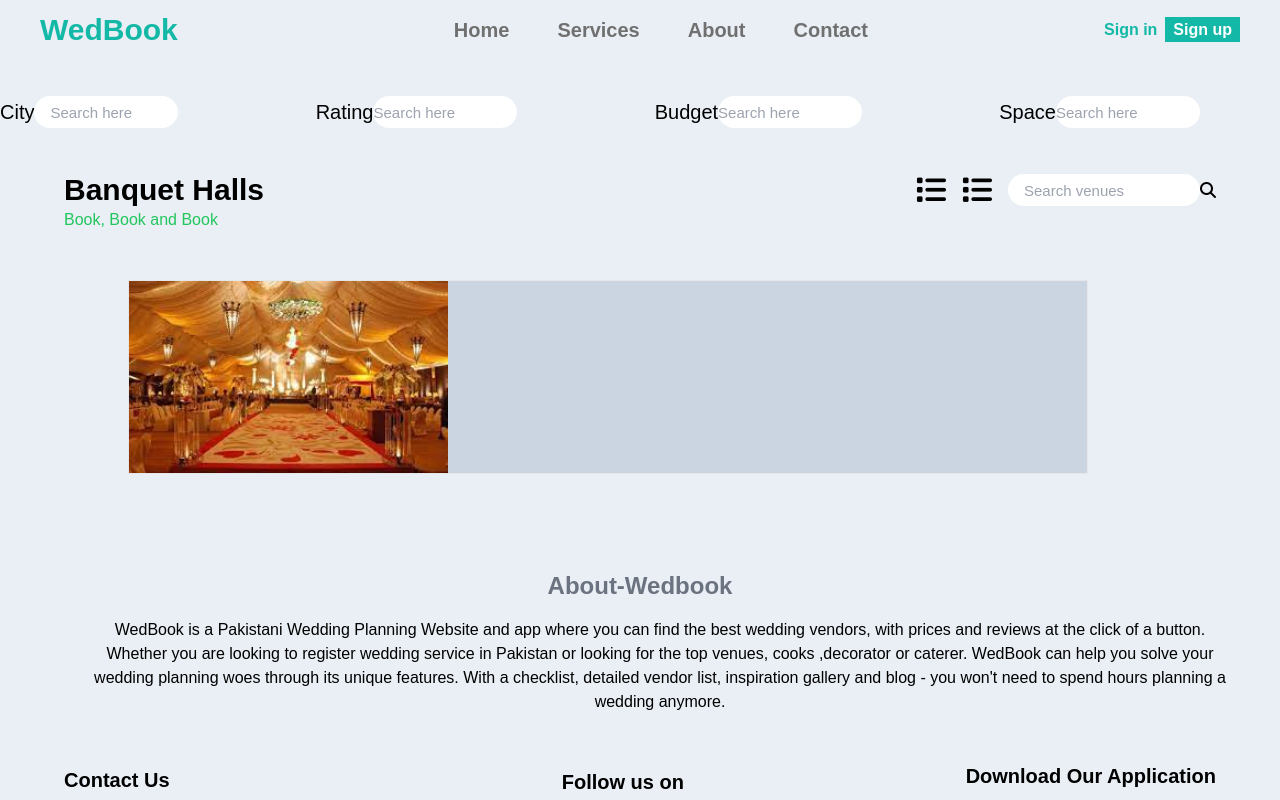
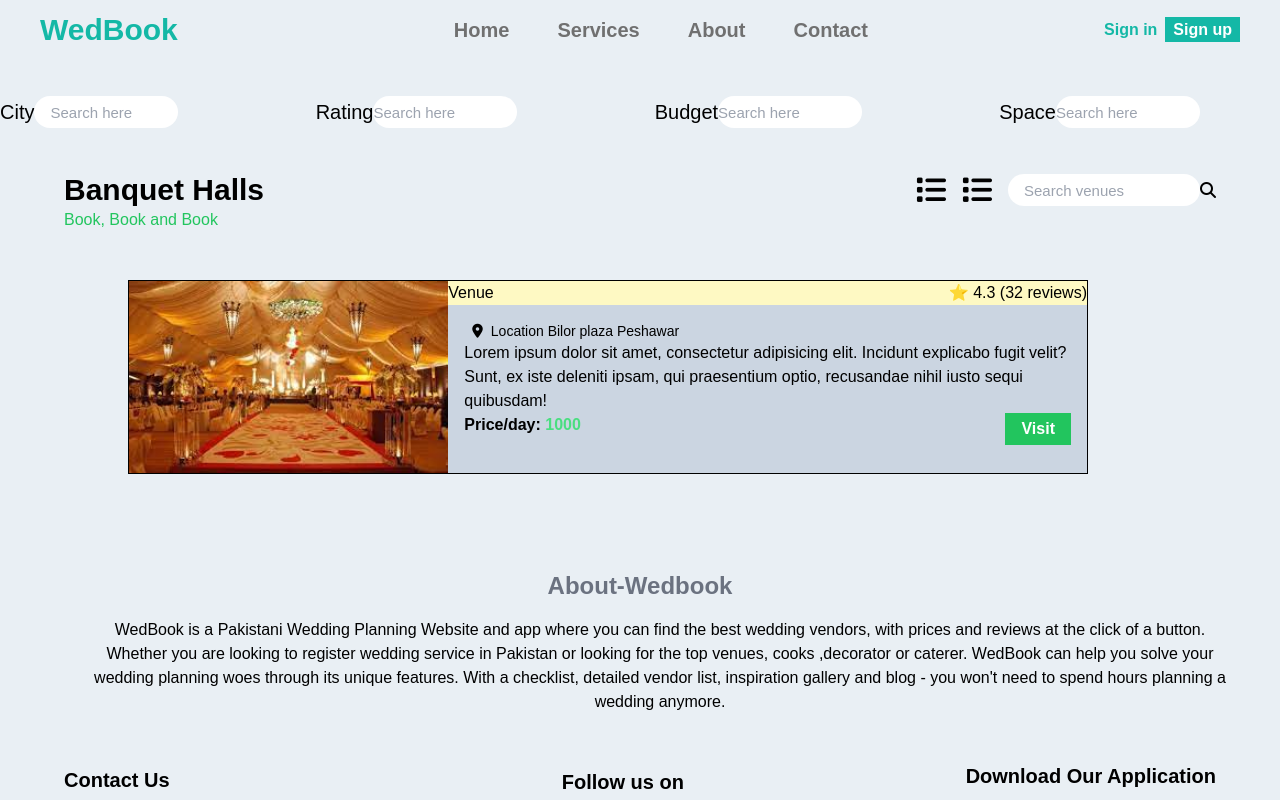
Before and after one commit to yasinafridi1/wedbook, a React (Create React App) app in the folder frontend/: page / in a window 1280 px wide. Shown: the top 800 px of the page. Built offline with nearby package versions, Linux system fonts and the light colour scheme; grey boxes are pictures that could not be loaded.

Commit message:
card for list

```diff
--- a/frontend/src/Components/venues/Card2.js
+++ b/frontend/src/Components/venues/Card2.js
@@ -2,10 +2,40 @@ import React from "react";
 // import Image from "../../images/one.jpg";
 const Card2 = ({ Image }) => {
   return (
-    <div class="w-3/4 h-full mx-32 bg-slate-300 border border-gray-200">
-      <div className="h-full w-full flex justify-between items-center">
-        <div className="h-full w-1/3">
-          <img className="w-full h-full" src={Image} alt="" />
+    // hero div
+    <div class="w-3/4 h-auto flex mx-32 bg-slate-300 border border-black">
+      <div className="w-1/3 h-full">
+        <img className="w-full h-full" src={Image} alt="image not found" />
+      </div>
+
+      <div className="w-2/3">
+        {/* // TITLE */}
+        <div className="w-full flex justify-between bg-yellow-100">
+          <h2>Venue</h2>
+          <span>⭐ 4.3 (32 reviews)</span>
+        </div>
+        {/* // Location */}
+        <div className="text-sm px-6 pt-4">
+          <i className="fa-sharp fa-solid fa-location-dot pr-2"></i>
+          <span>Location Bilor plaza Peshawar</span>
+        </div>
+        {/* Discrp */}
+        <p className="px-4">
+          Lorem ipsum dolor sit amet, consectetur adipisicing elit. Incidunt
+          explicabo fugit velit? Sunt, ex iste deleniti ipsam, qui praesentium
+          optio, recusandae nihil iusto sequi quibusdam!
+        </p>
+        {/* Price and read more */}
+        <div className="w-full px-4 flex justify-between">
+          <h1 className="font-bold">
+            Price/day: <span className="text-green-400">1000</span>
+          </h1>
+          <a
+            className="font-bold inline-block text-white px-4 py-1 bg-green-500"
+            href="/"
+          >
+            Visit
+          </a>
         </div>
       </div>
     </div>
```
